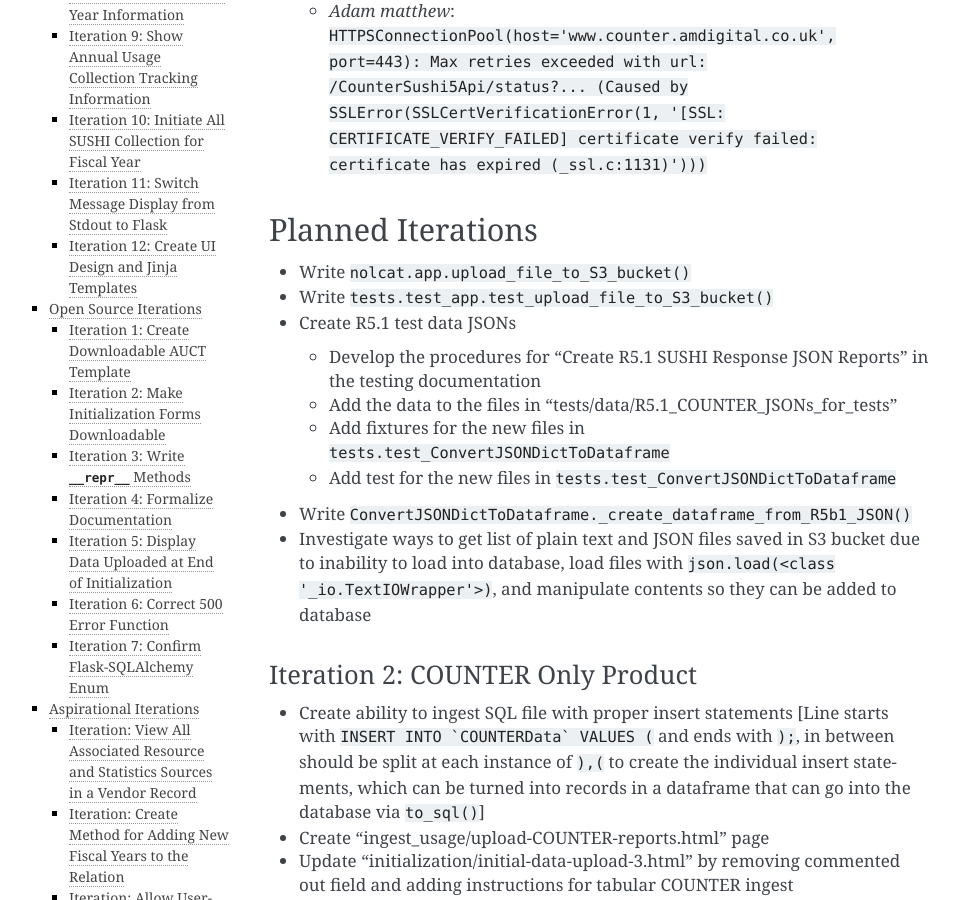
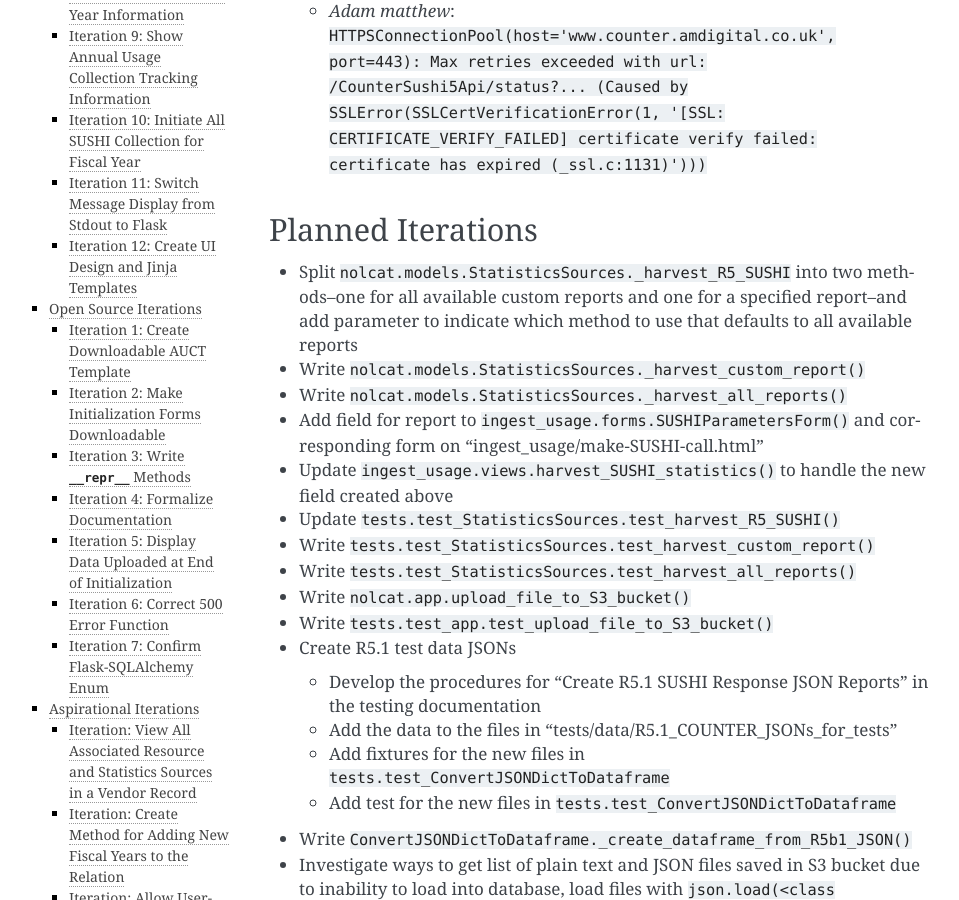
Before and after one commit to ereiskind/nolcat, a Sphinx documentation site: the page built from docs/source/roadmap.rst, in a window 1280 px wide and 900 px high, scrolled down 720 px. Shown: the whole window, without its empty margins (151-1110 px from the left). Built offline with Sphinx 7.4.7, drawn with Linux system fonts in a browser that asks for light colours.

Commit message:
Write out to-dos

```diff
--- a/docs/source/roadmap.rst
+++ b/docs/source/roadmap.rst
@@ -15,6 +15,15 @@ This is a list of issues encountered over the course of development that require
 
 Planned Iterations
 ******************
+* Split ``nolcat.models.StatisticsSources._harvest_R5_SUSHI`` into two methods--one for all available custom reports and one for a specified report--and add parameter to indicate which method to use that defaults to all available reports
+* Write ``nolcat.models.StatisticsSources._harvest_custom_report()``
+* Write ``nolcat.models.StatisticsSources._harvest_all_reports()``
+* Add field for report to ``ingest_usage.forms.SUSHIParametersForm()`` and corresponding form on "ingest_usage/make-SUSHI-call.html"
+* Update ``ingest_usage.views.harvest_SUSHI_statistics()`` to handle the new field created above
+* Update ``tests.test_StatisticsSources.test_harvest_R5_SUSHI()``
+* Write ``tests.test_StatisticsSources.test_harvest_custom_report()``
+* Write ``tests.test_StatisticsSources.test_harvest_all_reports()``
+
 * Write ``nolcat.app.upload_file_to_S3_bucket()``
 * Write ``tests.test_app.test_upload_file_to_S3_bucket()``
 * Create R5.1 test data JSONs
```
